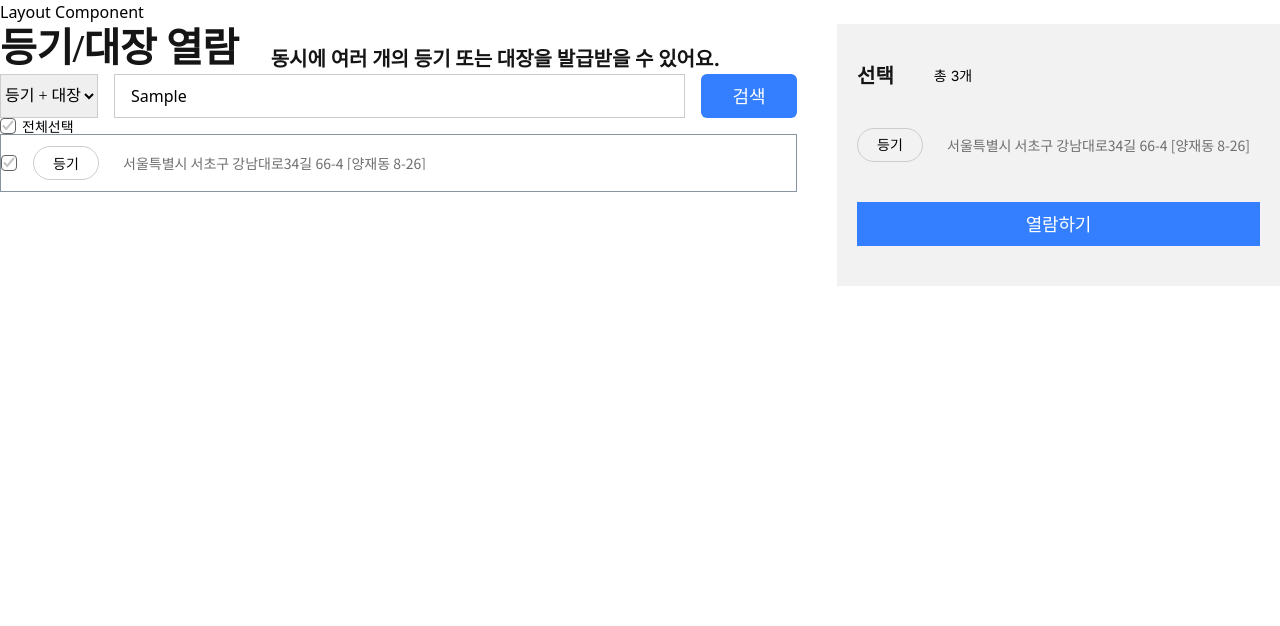
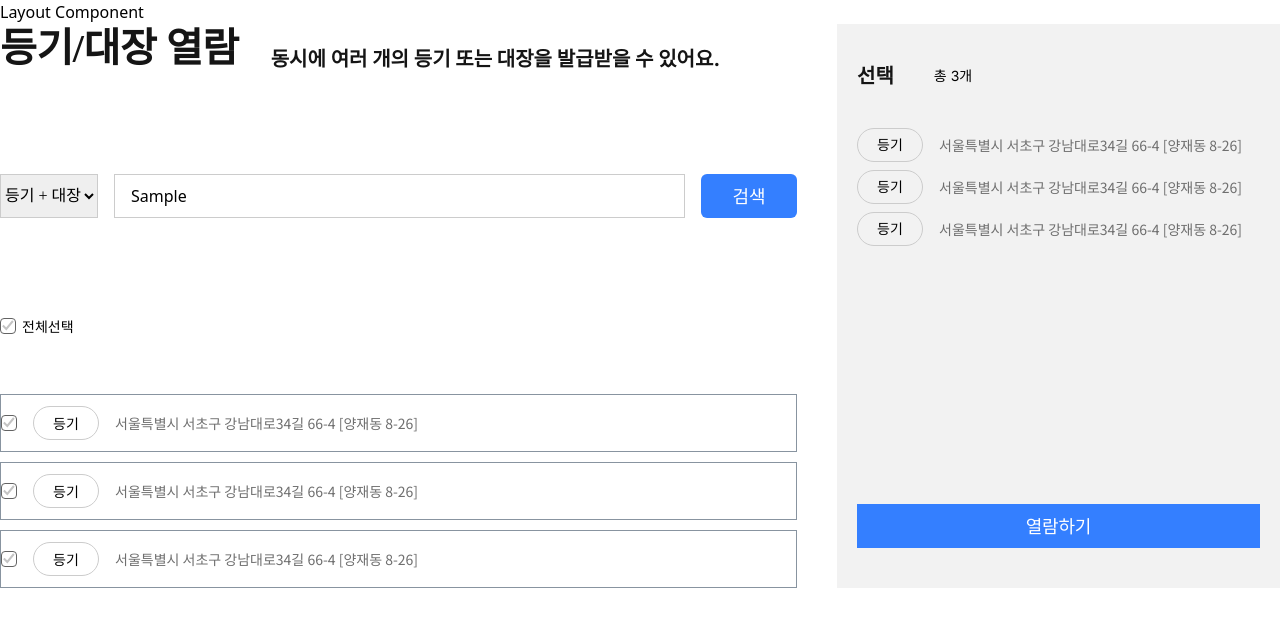
Before and after one commit to JobNest-useTeamWork/jobnest-frontend, a React (Vite) app: page /register in a window 1280 px wide. Both pictures are taken after typing "Sample" into the empty fields and a click on the button "검색". Shown: the top 626 px of the page. Built offline with nearby package versions, Linux system fonts and the light colour scheme; a web font is replaced by a local one.

Commit message:
컴포넌트 분리 및 CSS 수정

```diff
--- a/src/components/Register/RegisterCircle.tsx
+++ /dev/null
@@ -1,8 +0,0 @@
-const RegisterCircle = ({ text }: { text: string }) => {
-  return (
-    <div className='flex items-center justify-center w-[66px] h-[34px] rounded-[20px] border border-[#cccccc] shrink-0'>
-      {text}
-    </div>
-  );
-};
-export default RegisterCircle;
--- a/src/components/Register/RegisterList.tsx
+++ b/src/components/Register/RegisterList.tsx
@@ -1,7 +1,7 @@
 import { useState } from "react";
 import Checkbox from "./Checkbox";
-import RegisterCircle from "./RegisterCircle";
 import { twMerge } from "tailwind-merge";
+import RegisterListContent from "./RegisterListContent";
 
 const RegisterList = () => {
   const [isChecked, setIsChecked] = useState(false);
@@ -19,12 +19,7 @@ const RegisterList = () => {
       <div className='flex items-center relative gap-4'>
         <Checkbox type='checkbox' onClick={handleCheckbox}>
           {/* 임시 data */}
-          <div className='flex items-center gap-6'>
-            <RegisterCircle text='등기' />
-            <span className='font-noto-sans-kr text-[#6f6f6f] line-clamp-1'>
-              서울특별시 서초구 강남대로34길 66-4 [양재동 8-26]
-            </span>
-          </div>
+          <RegisterListContent />
         </Checkbox>
       </div>
     </li>
--- /dev/null
+++ b/src/components/Register/RegisterListContent.tsx
@@ -0,0 +1,13 @@
+const RegisterListContent = () => {
+  return (
+    <div className='flex items-center gap-4 text-sm'>
+      <div className='flex items-center justify-center w-[66px] h-[34px] rounded-[20px] border border-[#cccccc] shrink-0'>
+        등기
+      </div>
+      <span className='font-noto-sans-kr text-[#6f6f6f] line-clamp-1'>
+        서울특별시 서초구 강남대로34길 66-4 [양재동 8-26]
+      </span>
+    </div>
+  );
+};
+export default RegisterListContent;
--- a/src/components/Register/RegisterLists.tsx
+++ b/src/components/Register/RegisterLists.tsx
@@ -4,6 +4,8 @@ const RegisterLists = () => {
   return (
     <ul className='w-full flex flex-col gap-[10px]'>
       <RegisterList />
+      <RegisterList />
+      <RegisterList />
     </ul>
   );
 };
--- a/src/components/Register/SelectedDetail.tsx
+++ b/src/components/Register/SelectedDetail.tsx
@@ -1,9 +1,9 @@
 import Button from "./Button";
-import RegisterCircle from "./RegisterCircle";
+import RegisterListContent from "./RegisterListContent";
 
 const SelectedDetail = () => {
   return (
-    <div className='w-[443px] bg-[#f2f2f2] shrink-0 py-10 px-5'>
+    <div className='flex flex-col w-[443px] bg-[#f2f2f2] shrink-0 py-10 px-5'>
       <div className='flex items-center gap-10 mb-10'>
         <p className='font-inter font-bold text-xl text-[#151515] leading-[24.2px]'>
           선택
@@ -13,16 +13,13 @@ const SelectedDetail = () => {
         </p>
       </div>
 
-      <ul className='flex flex-col gap-2'>
-        <li className='flex items-center gap-6 text-sm'>
-          <RegisterCircle text='등기' />
-          <span className='font-noto-sans-kr text-[#6f6f6f] line-clamp-1'>
-            서울특별시 서초구 강남대로34길 66-4 [양재동 8-26]
-          </span>
-        </li>
+      <ul className='flex flex-col gap-2 mb-10'>
+        <RegisterListContent />
+        <RegisterListContent />
+        <RegisterListContent />
       </ul>
 
-      <Button className='h-11 mt-10'>열람하기</Button>
+      <Button className='h-11 mt-auto'>열람하기</Button>
     </div>
   );
 };
--- a/src/components/Register/Title.tsx
+++ b/src/components/Register/Title.tsx
@@ -1,6 +1,6 @@
 const Title = () => {
   return (
-    <div className='flex items-end gap-8'>
+    <div className='flex items-end gap-8 mb-[100px]'>
       <h1 className='font-suit text-[40px] text-[#151515] font-extrabold leading-[49.92px] tracking-[-0.01em] shrink-0'>
         등기/대장 열람
       </h1>
--- a/src/layouts/RegisterLayout.tsx
+++ b/src/layouts/RegisterLayout.tsx
@@ -9,10 +9,12 @@ interface RegisterLayoutType {
 
 const RegisterLayout = ({ children, isOpenDetail }: RegisterLayoutType) => {
   return (
-    <div className='flex flex-col w-full h-full'>
+    <div className='flex flex-col w-full h-full relative'>
       <Title />
       {!isOpenDetail && (
-        <Button className='w-[130px] h-[42px]'>열람내역</Button>
+        <Button className='w-[130px] h-[42px] absolute top-1 right-10'>
+          열람내역
+        </Button>
       )}
       <SearchForm />
       {children}
--- a/src/pages/Register.tsx
+++ b/src/pages/Register.tsx
@@ -12,12 +12,12 @@ const Register = () => {
     <div className={isOpenDetail ? "flex justify-between gap-10" : ""}>
       <RegisterLayout isOpenDetail={isOpenDetail}>
         {searchedRegister.length !== 0 && (
-          <>
-            <div className='flex items-center relative gap-[6px]'>
+          <div>
+            <div className='flex items-center relative gap-[6px] mt-[100px] mb-[60px]'>
               <Checkbox type='checkbox'>전체선택</Checkbox>
             </div>
             <RegisterLists />
-          </>
+          </div>
         )}
       </RegisterLayout>
 
```
